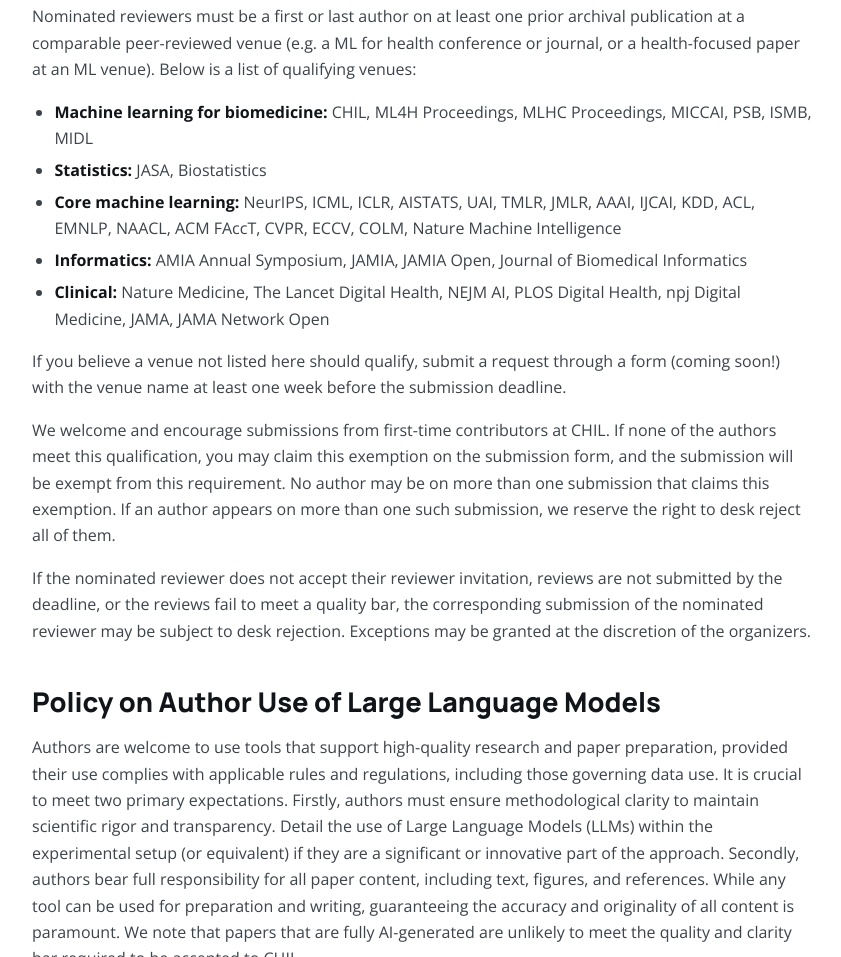
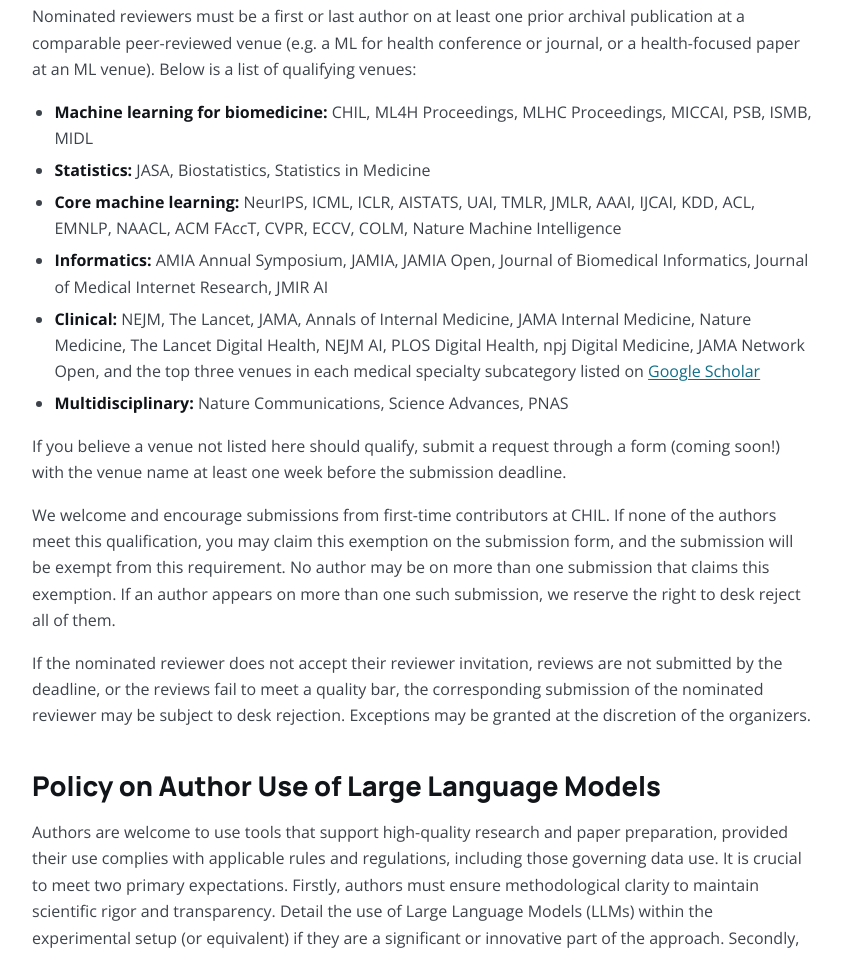
Before and after one commit to ahli-org/chil-website, an Astro site: page /submit/call-for-papers in a window 1280 px wide. Shown: the part 4153-5110 px from the top of the page, without its empty margins (216-1057 px from the left). Built offline with nearby package versions, Linux system fonts and the light colour scheme; Astro itself is replaced by a stand-in of ours.

Commit message:
new journals added

```diff
--- a/src/pages/submit/call-for-papers.md
+++ b/src/pages/submit/call-for-papers.md
@@ -90,10 +90,11 @@ Every submission must nominate one co-author of the submission to serve as its r
 Nominated reviewers must be a first or last author on at least one prior archival publication at a comparable peer-reviewed venue (e.g. a ML for health conference or journal, or a health-focused paper at an ML venue). Below is a list of qualifying venues:
 
 - **Machine learning for biomedicine:** CHIL, ML4H Proceedings, MLHC Proceedings, MICCAI, PSB, ISMB, MIDL
-- **Statistics:** JASA, Biostatistics
+- **Statistics:** JASA, Biostatistics, Statistics in Medicine
 - **Core machine learning:** NeurIPS, ICML, ICLR, AISTATS, UAI, TMLR, JMLR, AAAI, IJCAI, KDD, ACL, EMNLP, NAACL, ACM FAccT, CVPR, ECCV, COLM, Nature Machine Intelligence
-- **Informatics:** AMIA Annual Symposium, JAMIA, JAMIA Open, Journal of Biomedical Informatics
-- **Clinical:** Nature Medicine, The Lancet Digital Health, NEJM AI, PLOS Digital Health, npj Digital Medicine, JAMA, JAMA Network Open
+- **Informatics:** AMIA Annual Symposium, JAMIA, JAMIA Open, Journal of Biomedical Informatics, Journal of Medical Internet Research, JMIR AI
+- **Clinical:** NEJM, The Lancet, JAMA, Annals of Internal Medicine, JAMA Internal Medicine, Nature Medicine, The Lancet Digital Health, NEJM AI, PLOS Digital Health, npj Digital Medicine, JAMA Network Open, and the top three venues in each medical specialty subcategory listed on [Google Scholar](https://scholar.google.com/citations?view_op=top_venues&hl=en&vq=med)
+- **Multidisciplinary:** Nature Communications, Science Advances, PNAS
 
 If you believe a venue not listed here should qualify, submit a request through a form (coming soon!) with the venue name at least one week before the submission deadline.
 
```
